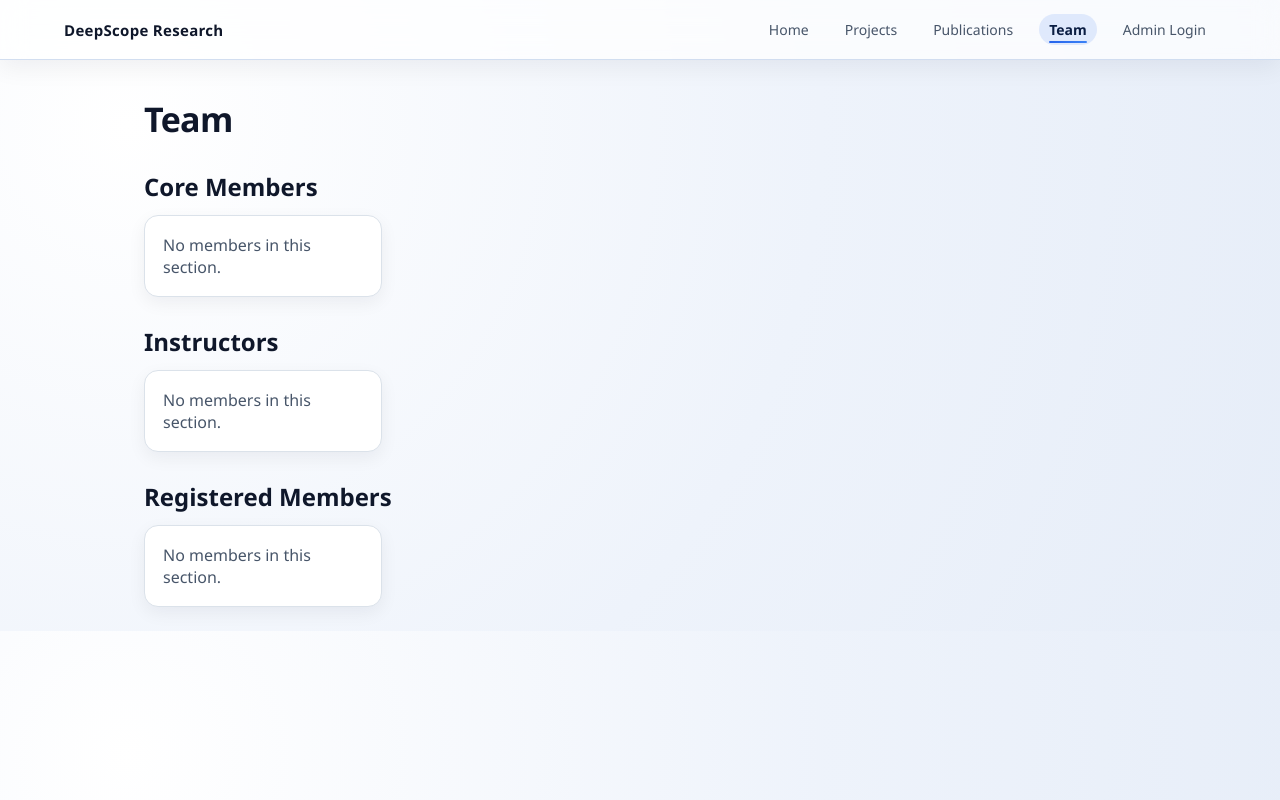
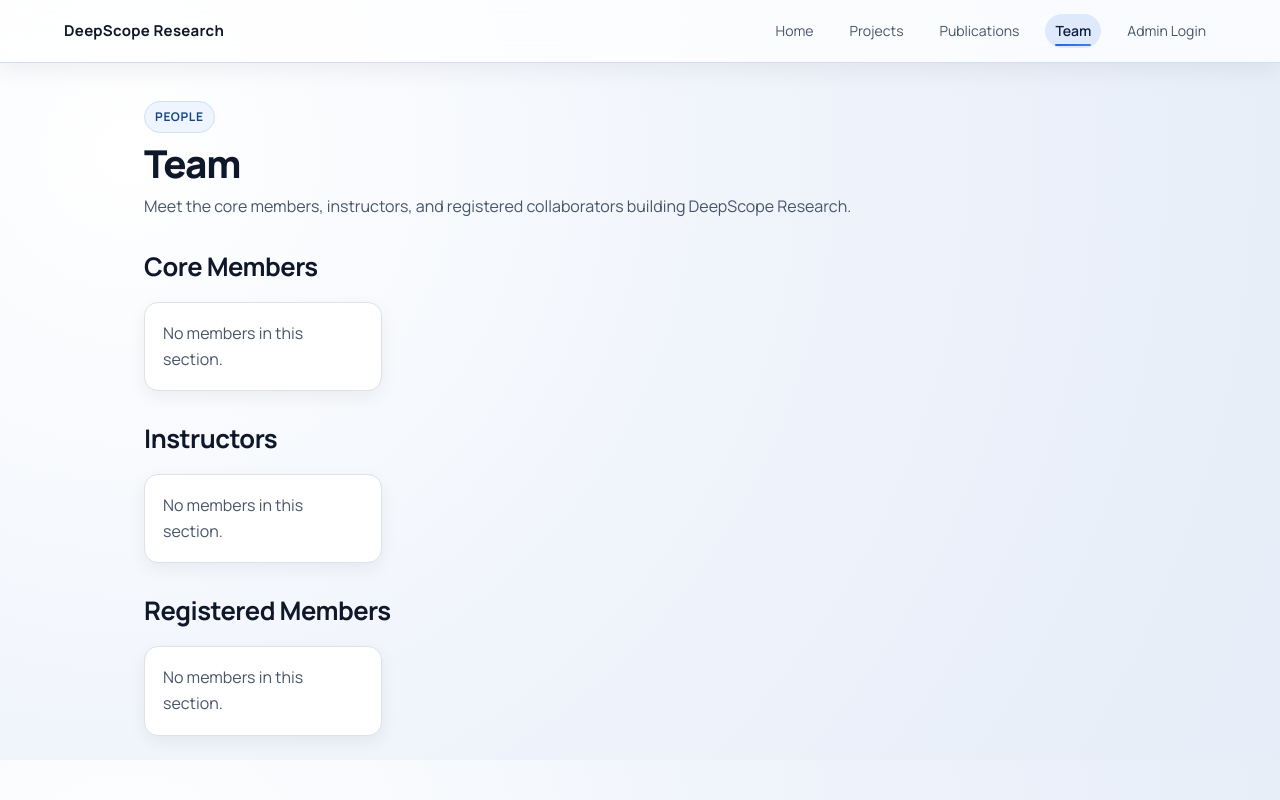
Before and after one commit to hijbullahx/dscoperesearch, a Django app: page /team/ in a window 1280 px wide. Run offline with Django 5.2, Linux system fonts and the light colour scheme.

Commit message:
Refactor hero sections in home, projects, and team pages with updated titles and subtitles for improved clarity and design consistency

```diff
--- a/static/web/styles.css
+++ b/static/web/styles.css
@@ -1,3 +1,5 @@
+@import url("https://fonts.googleapis.com/css2?family=Manrope:wght@400;500;600;700;800&display=swap");
+
 :root {
   --bg: #f4f7fb;
   --panel: #ffffff;
@@ -14,15 +16,17 @@
 
 body {
   margin: 0;
-  font-family: "Segoe UI", Tahoma, Geneva, Verdana, sans-serif;
+  font-family: "Manrope", "Segoe UI", Tahoma, Geneva, Verdana, sans-serif;
   background: radial-gradient(circle at 10% 20%, #ffffff 0%, #eef3fb 55%, #e6edf8 100%);
   color: var(--text);
+  line-height: 1.6;
+  text-rendering: optimizeLegibility;
 }
 
 .container {
   max-width: 1040px;
   margin: 0 auto;
-  padding: 24px;
+  padding: 28px 24px 24px;
 }
 
 .nav {
@@ -102,9 +106,41 @@ body {
 }
 
 .page-title {
-  margin: 12px 0 24px;
-  font-size: 34px;
-  letter-spacing: -0.02em;
+  margin: 10px 0 24px;
+  font-size: clamp(2rem, 3vw, 2.65rem);
+  line-height: 1.1;
+  letter-spacing: -0.03em;
+  font-weight: 800;
+}
+
+.hero {
+  margin: 10px 0 24px;
+}
+
+.hero-kicker {
+  display: inline-block;
+  margin-bottom: 10px;
+  padding: 5px 10px;
+  border: 1px solid #cfe0fa;
+  border-radius: 999px;
+  background: #eef5ff;
+  color: #17458a;
+  font-size: 12px;
+  font-weight: 700;
+  letter-spacing: 0.06em;
+  text-transform: uppercase;
+}
+
+.hero .page-title {
+  margin: 0 0 8px;
+}
+
+.hero-subtitle {
+  margin: 0;
+  max-width: 760px;
+  color: #475569;
+  font-size: 1rem;
+  line-height: 1.65;
 }
 
 .grid {
@@ -269,8 +334,24 @@ button.btn-danger {
 
 .section-title {
   margin-top: 28px;
-  margin-bottom: 12px;
-  font-size: 24px;
+  margin-bottom: 14px;
+  font-size: clamp(1.35rem, 2vw, 1.75rem);
+  letter-spacing: -0.02em;
+}
+
+.member p {
+  margin: 12px 0 4px;
+}
+
+.member p a {
+  color: #123a76;
+  font-weight: 600;
+  text-decoration: none;
+}
+
+.member p a:hover {
+  text-decoration: underline;
+  text-underline-offset: 3px;
 }
 
 .form-panel {
--- a/templates/web/home.html
+++ b/templates/web/home.html
@@ -1,7 +1,11 @@
 {% extends 'web/base.html' %}
 
 {% block content %}
-<h1 class="page-title">DeepScope Research</h1>
+<section class="hero">
+  <span class="hero-kicker">Research Lab</span>
+  <h1 class="page-title">DeepScope Research</h1>
+  <p class="hero-subtitle">Advancing practical AI and systems research through collaborative projects, rigorous experimentation, and open technical contributions.</p>
+</section>
 <div class="grid">
   {% for project in projects %}
     <article class="card">
--- a/templates/web/projects.html
+++ b/templates/web/projects.html
@@ -1,7 +1,11 @@
 {% extends 'web/base.html' %}
 
 {% block content %}
-<h1 class="page-title">Projects</h1>
+<section class="hero">
+  <span class="hero-kicker">Work Portfolio</span>
+  <h1 class="page-title">Projects</h1>
+  <p class="hero-subtitle">Explore active and completed research efforts from DeepScope members, including engineering prototypes and open-source outcomes.</p>
+</section>
 <div class="grid">
   {% for project in projects %}
     <article class="card">
--- a/templates/web/team.html
+++ b/templates/web/team.html
@@ -1,7 +1,11 @@
 {% extends 'web/base.html' %}
 
 {% block content %}
-<h1 class="page-title">Team</h1>
+<section class="hero">
+  <span class="hero-kicker">People</span>
+  <h1 class="page-title">Team</h1>
+  <p class="hero-subtitle">Meet the core members, instructors, and registered collaborators building DeepScope Research.</p>
+</section>
 
 <h2 class="section-title">Core Members</h2>
 <div class="member-list">
```
Also changed, not shown: other parts of static/web/styles.css (+45 -7 lines).
